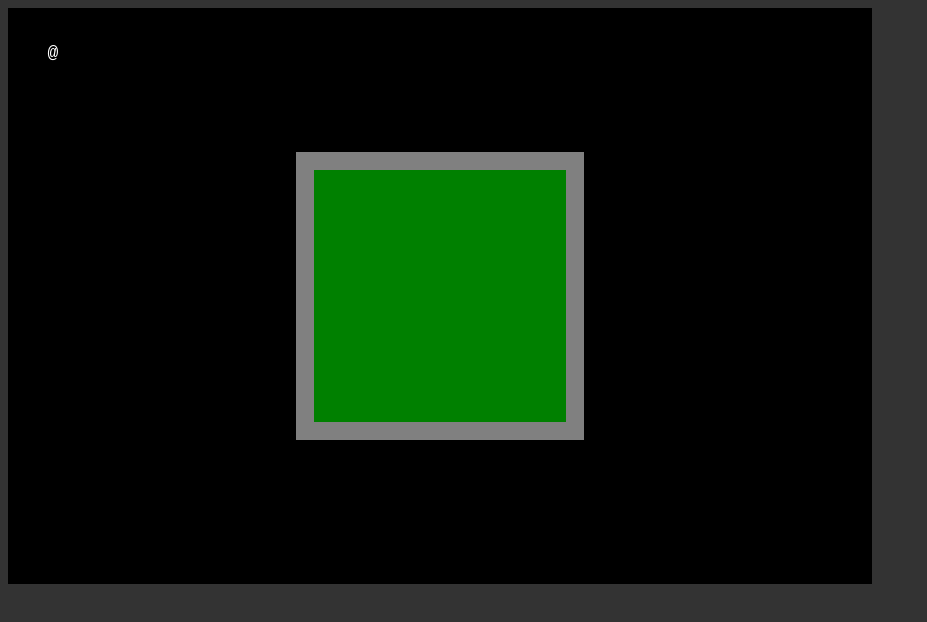
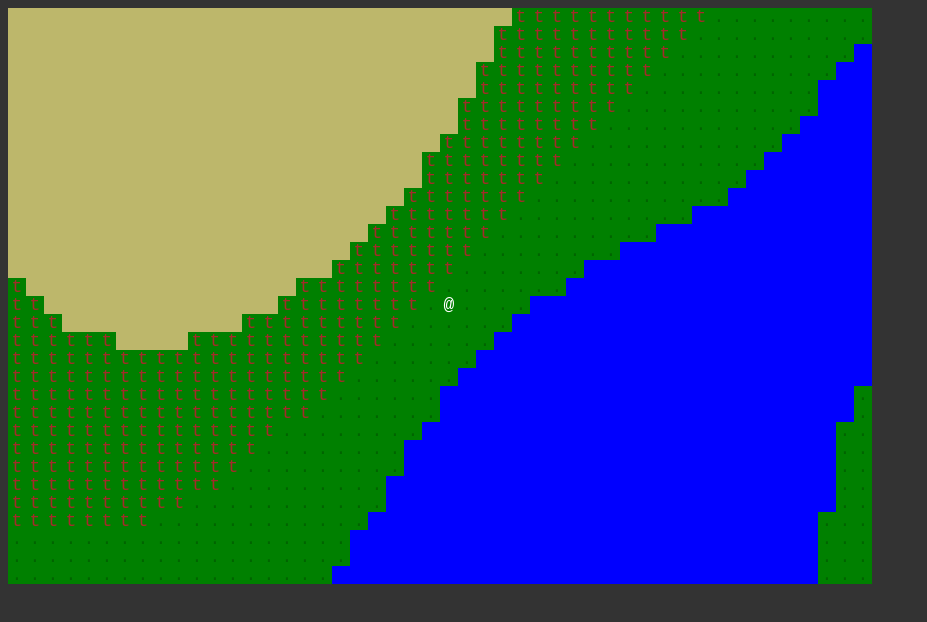
Before and after one commit to botmosorg/botmosorg.github.io, a plain HTML site: page bm/index.html in a window 1280 px wide. Shown: the whole page, without its empty margins (0-927 px from the left). Drawn offline with Linux system fonts and the light colour scheme.

Commit message:
Move camera and player to center

```diff
--- a/bm/bos_entity.js
+++ b/bm/bos_entity.js
@@ -33,5 +33,5 @@ function entities_get_for_map(map_id) {
 }
 
 entities_store(character_create("player", ENTITY_TYPES.player, MAPS.current))
-ENTITIES.player.x = 2
-ENTITIES.player.y = 2
+ENTITIES.player.x = CAMERA_SIZE[0] / 2
+ENTITIES.player.y = CAMERA_SIZE[1] / 2
--- a/bm/bos_map.js
+++ b/bm/bos_map.js
@@ -133,4 +133,5 @@ function maps_store(map) {
 
 maps_store(map_create_arena())
 maps_store(create_map())
-maps_set_current("arena")
+maps_set_current("simplex="+MAP_SEED)
+//maps_set_current("arena")
--- /dev/null
+++ b/bm/camera.js
@@ -0,0 +1,2 @@
+const CAMERA_SIZE = [48, 32]
+const FONT_SIZE = 18
--- a/bm/index.html
+++ b/bm/index.html
@@ -8,8 +8,9 @@
 	<script src="lib/rot.js"></script>
 	<script src="bos_util.js"></script>
 	<script src="bos_map.js"></script>
+	<script src="bos_rot_renderer.js"></script>
+	<script src="camera.js"></script>
 	<script src="bos_entity.js"></script>
-	<script src="bos_rot_renderer.js"></script>
 	<script src="main.js"></script>
 </body>
 </html>
--- a/bm/main.js
+++ b/bm/main.js
@@ -14,10 +14,10 @@ tileSet.src = "tiny16.png"
 
 var ZOOM = 1
 var ROT_OPTIONS = {
-	width: ~~(48 * (1 / ZOOM)),
-    height: ~~(32 * (1 / ZOOM)),
+	width: ~~(CAMERA_SIZE[0] * (1 / ZOOM)),
+    height: ~~(CAMERA_SIZE[1] * (1 / ZOOM)),
     bg: 'transparent',
-    fontSize: ~~(18 * ZOOM),
+    fontSize: ~~(FONT_SIZE * ZOOM),
     /*
     layout: 'tile',
     tileWidth: 16,
```
